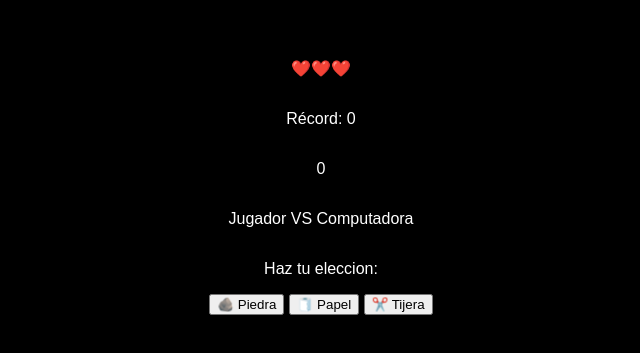
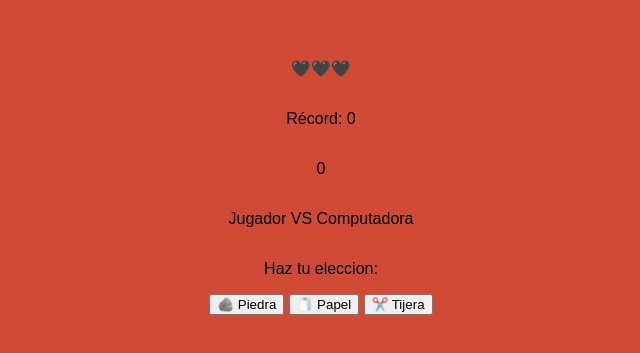
Before and after one commit to Tomas-CL/test-deploy, a plain HTML site: page public/index.html in a window 1280 px wide. Shown: the part 221-574 px from the top of the page, without its empty margins (319-959 px from the left). Drawn offline with Linux system fonts and the light colour scheme.

Commit message:
aztualizar colores

```diff
--- a/public/index.html
+++ b/public/index.html
@@ -14,8 +14,8 @@
         justify-content: center;
         align-items: center;
         font-family: sans-serif;
-        background-color: black;
-        color: white;
+        background-color: #D14A36;
+        color: black;
     }
      button:hover {
         background-color: #555;
@@ -50,7 +50,7 @@
 
 
         let vidas = 3
-        displayVidas.textContent = "❤️".repeat(vidas)
+        displayVidas.textContent = "🖤".repeat(vidas)
 
         let record = localStorage.getItem("record") ||  0
         displeyRecord.textContent = "Récord: " + record
@@ -68,7 +68,7 @@
                 score = 0
                 vidas = 3
                 displeyScore.textContent = "Puntuación: " + score
-                displayVidas.textContent ="❤️".repeat(vidas)
+                displayVidas.textContent ="🖤".repeat(vidas)
                 displeyResultado.textContent = "¡Nuevo juego! Haz tu elección"
                 return
 
@@ -107,7 +107,7 @@
             }else{
                 displeyResultado.textContent = "Has perdido"
                 vidas --
-                displayVidas.textContent = "❤️".repeat(vidas)
+                displayVidas.textContent = "🖤".repeat(vidas)
                 if(vidas <= 0){
                     displeyResultado.textContent = "Game Over"
                 }
```
